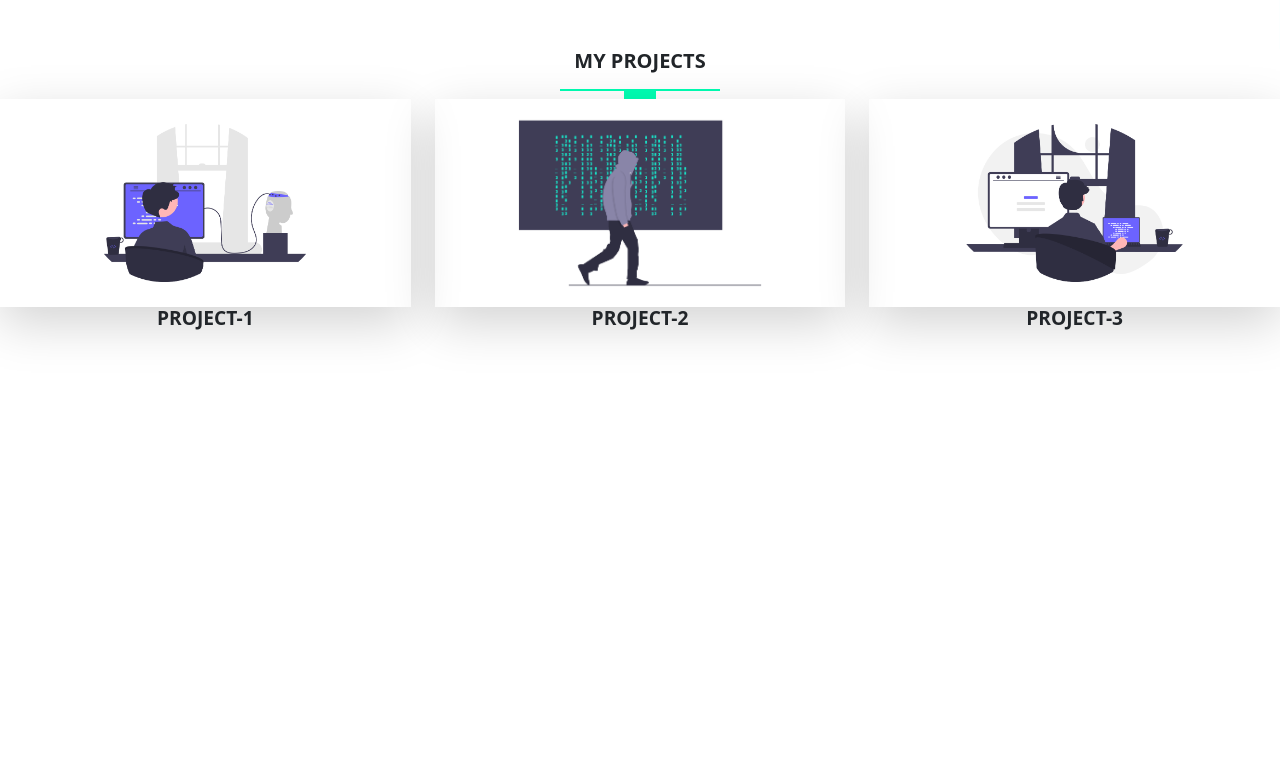
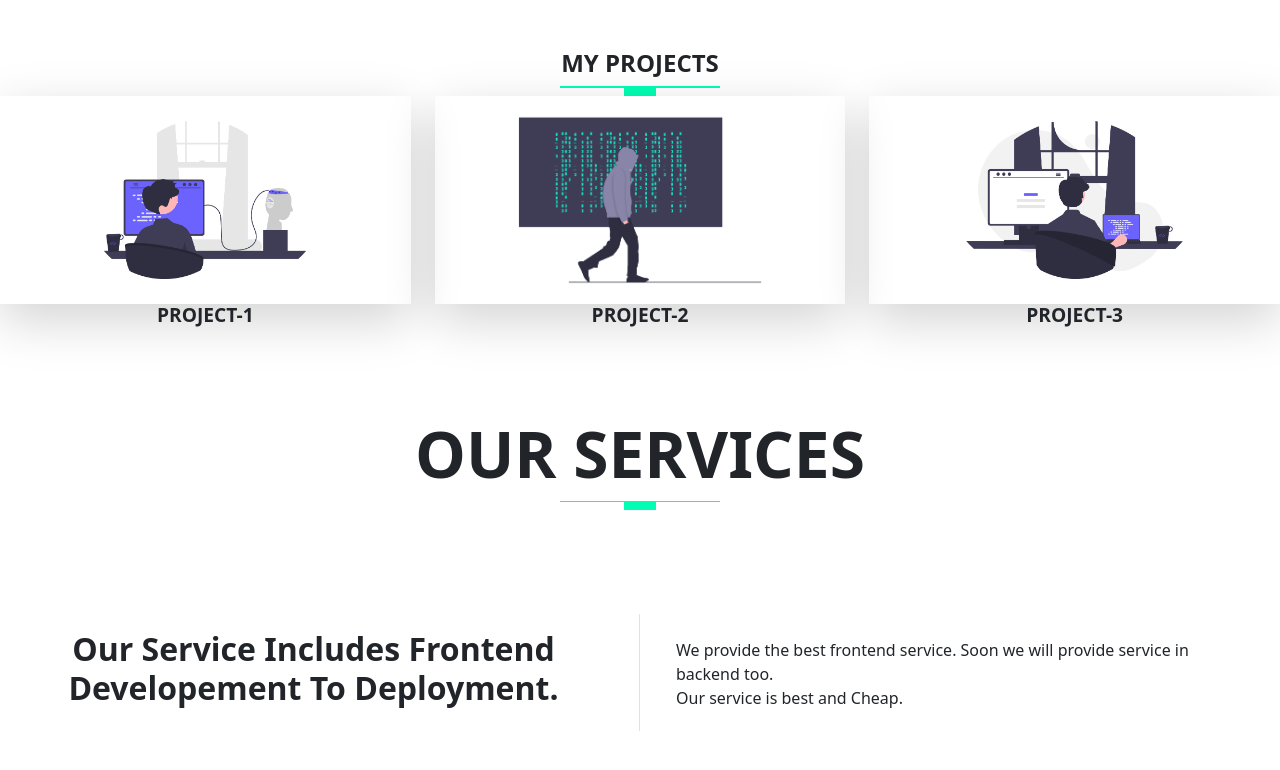
Before and after one commit to ankitmrmishra/PORTFOLIO, a website: page index.html in a window 1280 px wide. Shown: the part 895-1665 px from the top of the page. Before the commit the page ends 1314 px from the top, so only its background shows below. Drawn offline with nearby package versions, Linux system fonts and the light colour scheme; a web font is replaced by a local one.

Commit message:
changes made in service section

```diff
--- a/index.html
+++ b/index.html
@@ -97,12 +97,12 @@
   <svg xmlns="http://www.w3.org/2000/svg" viewBox="0 0 1440 320"><path fill="#ffffff" fill-opacity="1" d="M0,128L34.3,149.3C68.6,171,137,213,206,240C274.3,267,343,277,411,240C480,203,549,117,617,96C685.7,75,754,117,823,149.3C891.4,181,960,203,1029,186.7C1097.1,171,1166,117,1234,106.7C1302.9,96,1371,128,1406,144L1440,160L1440,320L1405.7,320C1371.4,320,1303,320,1234,320C1165.7,320,1097,320,1029,320C960,320,891,320,823,320C754.3,320,686,320,617,320C548.6,320,480,320,411,320C342.9,320,274,320,206,320C137.1,320,69,320,34,320L0,320Z"></path></svg>
 </section>
 
-<!--THE COMAPNIES-->
+<!-- COMPANIES -->
 
 <section id="comapnies" class="comapnies">
   <div class="conatiner">
     <div class="row text-center">
-      <h4 class="fw-bold lead mb-3">
+      <h4 class="fw-bold">
         MY PROJECTS
       </h4>
       <div class="heading-line"></div>
@@ -127,6 +127,84 @@
   </div>
 </section>
 
+<!--  START THE SERVICES SECTION -->
+
+<section id="services" class="our-services">
+  <div class="container">
+    <div class="row text-center">
+      <h1 class="display-3 fw-bold">
+        OUR SERVICES
+      </h1>
+      <div class="heading-line mb-5"></div>
+    </div>
+  </div>
+
+  <div class="conatiner">
+    <div class="row pt-2 pb-3 mt-5 mb-3">
+    <div class="col-md-6 border-right">
+      <div class="bg-white p-3">
+        <h2 class="fw-bold text-capitalize text-center">
+          Our Service includes Frontend developement to deployment.
+        </h2>
+      </div>
+    </div>
+    <div class="col-md-6">
+      <div class="bg-white p-4 text-start">
+        <p class="fw-light text-start">
+          We provide the best frontend service. Soon we will provide service in backend too. <br>
+            Our service is best and Cheap.
+        </p>
+      </div>
+    </div>
+  </div>
+  </div>
+
+  <!-- //START THE CONTENT FOR THE SERVICES -->
+<!-- <div class="conatiner">
+  //START THE MARKETING CONTENT
+  <div class="row">
+    <div class="col-lg-6 col-md-6 col-sm-12 col-xs-12 services mt-4">
+      <div class="services__content">
+        <div class="icon fas fa-paper-plane"></div>
+        <h3 class="display-3--title mt-1">
+          MARKETING
+        </h3>
+        <p class="lh-lg">
+          Lorem, ipsum dolor sit amet consectetur adipisicing elit. Excepturi, praesentium.
+        </p>
+        <button type="button"  class="rounded-pill btn-rounded"  >Learn More
+          <span>
+            <i class="fa fa-arrow-alt-circle-right" aria-hidden="true"></i>
+          </span>
+        </button>
+      </div>
+    </div>
+    <div class="col-lg-6 col-md-6 col-sm-12 col-xm-12 services mt-4">
+      <div class="services__content"></div>
+    </div>
+  </div>
+  //START THE WEB developeMENT CONTENT
+  <div class="row">
+    <div class="col-lg-6 col-md-6 col-sm-12 col-xm-12 services mt-4">
+      <div class="services__content"></div>
+    </div>
+    <div class="col-lg-6 col-md-6 col-sm-12 col-xm-12 services mt-4">
+      <div class="services__content"></div>
+    </div>
+  </div>
+  //CLOUD HOSTING CONTENT
+  <div class="row">
+    <div class="col-lg-6 col-md-6 col-sm-12 col-xm-12 services mt-4">
+      <div class="services__content"></div>
+    </div>
+    <div class="col-lg-6 col-md-6 col-sm-12 col-xm-12 services mt-4">
+      <div class="services__content"></div>
+    </div>
+  </div>
+</div> -->
+
+</section>
+
 
 
 
--- a/scss/components/_typorgraphy.scss
+++ b/scss/components/_typorgraphy.scss
@@ -44,3 +44,10 @@ font-family: 'Ubuntu', sans-serif;
         margin-bottom: 1rem;
         margin: 0 auto;
         }
+
+        //border right
+
+        .border-right{
+            border-right: 0.1rem solid $gray-300;
+            height: 100%;
+        }
--- a/scss/sections/comapnies.scss
+++ b/scss/sections/comapnies.scss
@@ -23,7 +23,7 @@
 
     .projectbox{
         &:hover{
-            transform: scale(1.1);
+            transform: scale(0.9);
 
           }
     }
```
Also changed, not shown: assets/css/sections/comapnies.css, assets/css/style.css, 1 other file.
